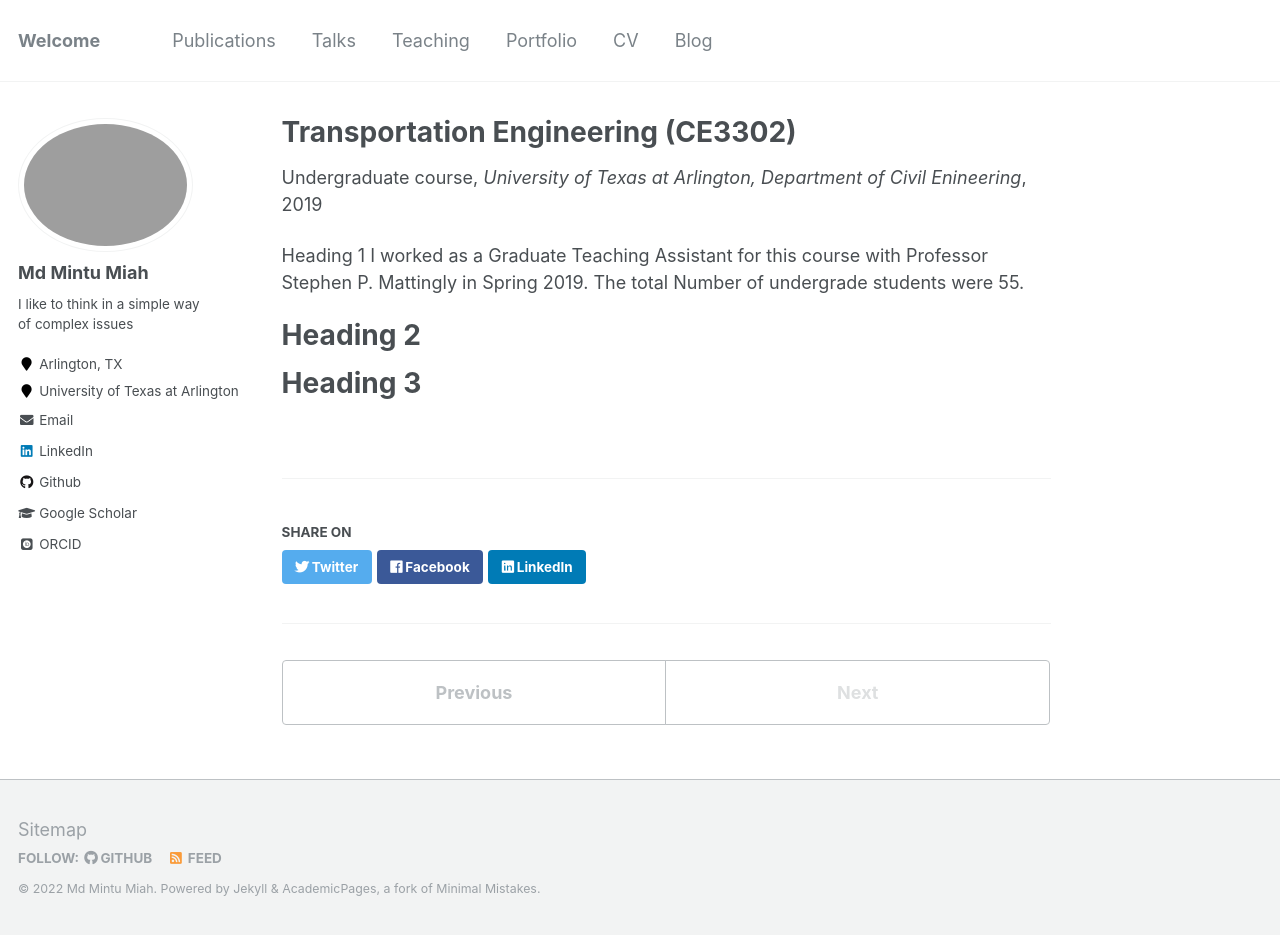
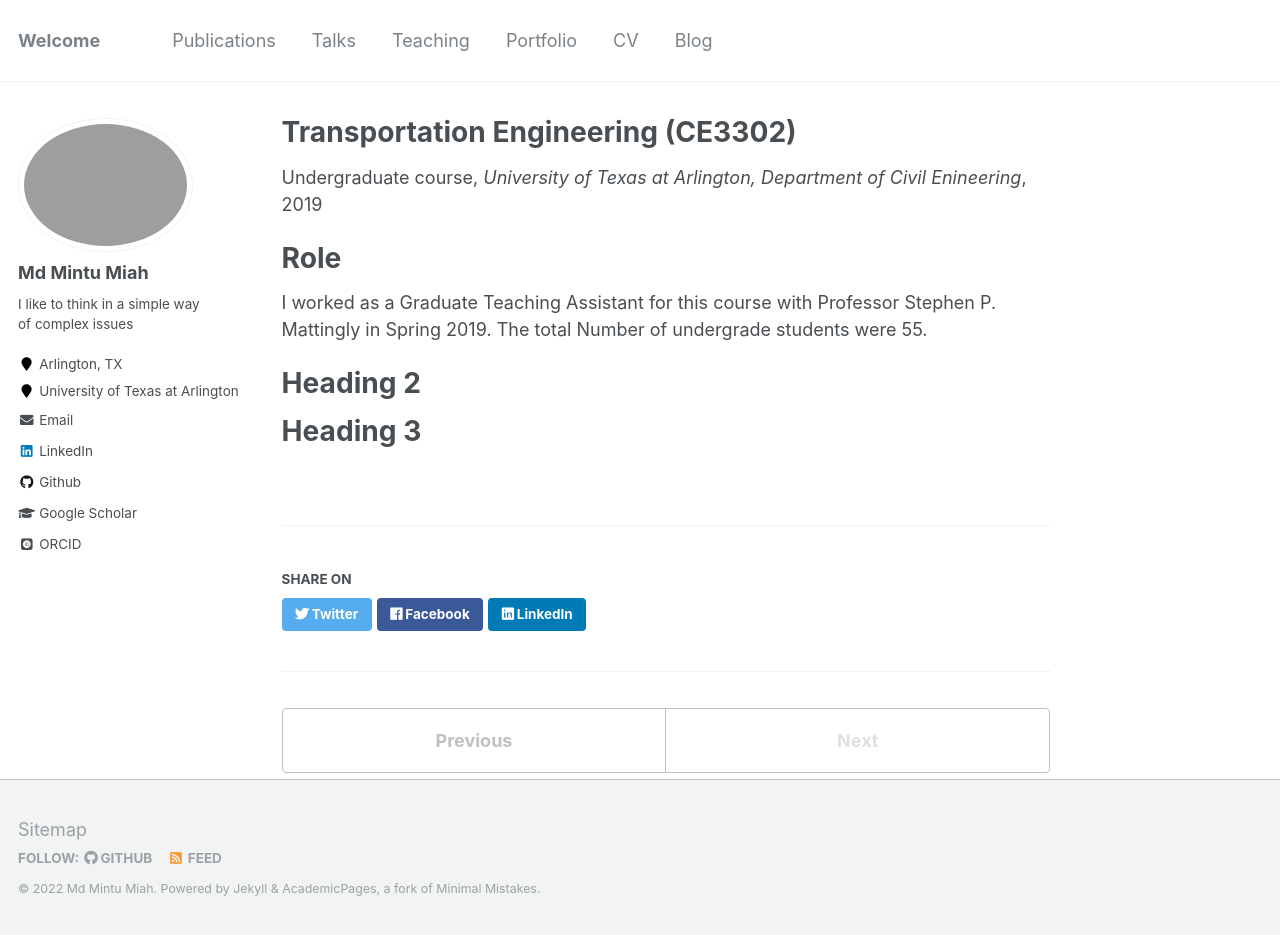
Before and after one commit to mintu07ruet/mintu07ruet.github.io, a Jekyll site: the page built from _teaching/2014-spring-teaching-1.md, in a window 1280 px wide and 935 px high. Built offline with Jekyll 4.4.1, drawn with Linux system fonts in a browser that asks for light colours; some web fonts are replaced.

Commit message:
Update 2014-spring-teaching-1.md

```diff
--- a/_teaching/2014-spring-teaching-1.md
+++ b/_teaching/2014-spring-teaching-1.md
@@ -10,7 +10,8 @@ location: "Texas, USA"
 
 
 
-Heading 1
+Role
+======
 I worked as a Graduate Teaching Assistant for this course with Professor Stephen P. Mattingly in Spring 2019. The total Number of undergrade students were 55.
 
 Heading 2
```
